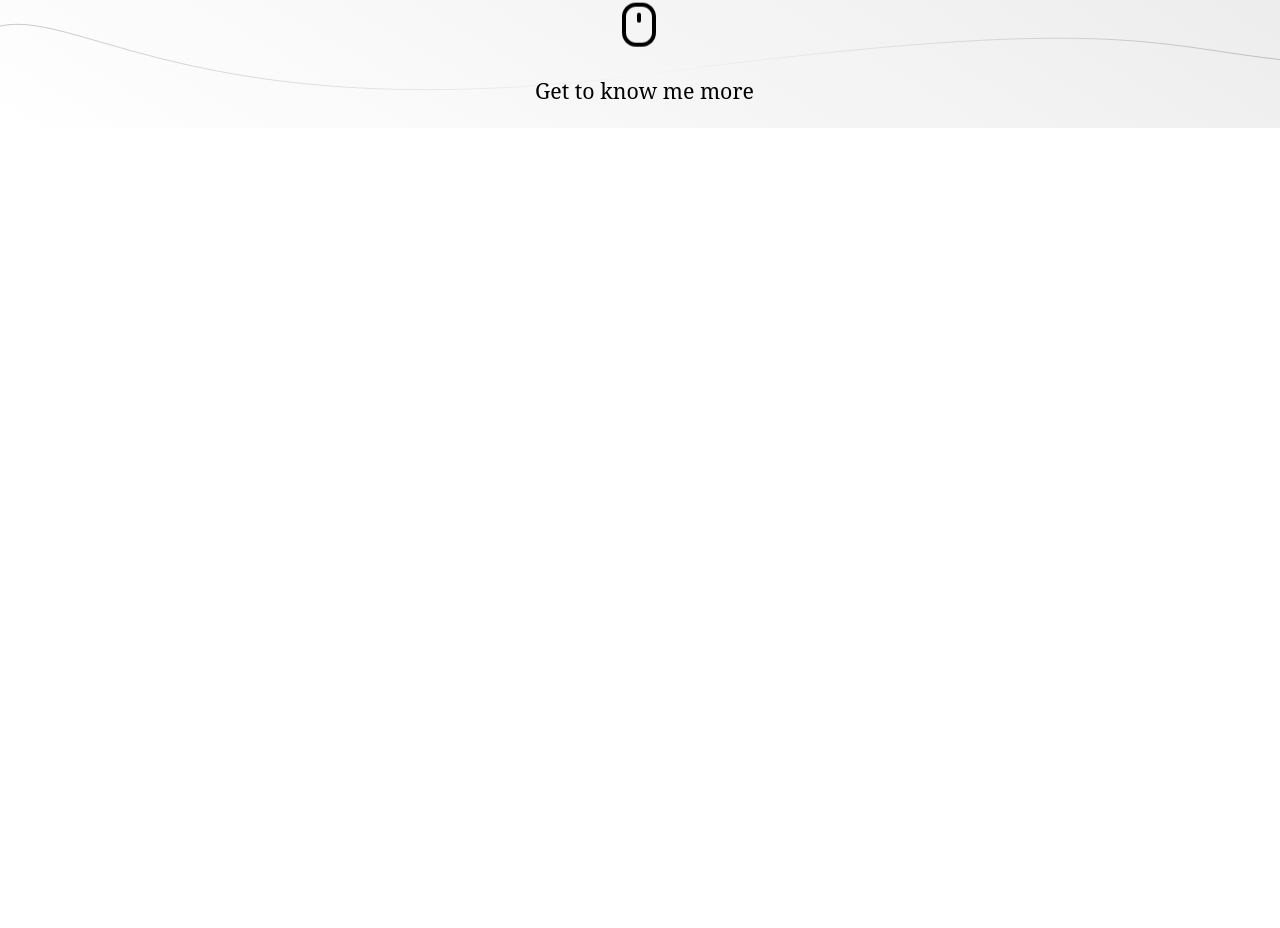
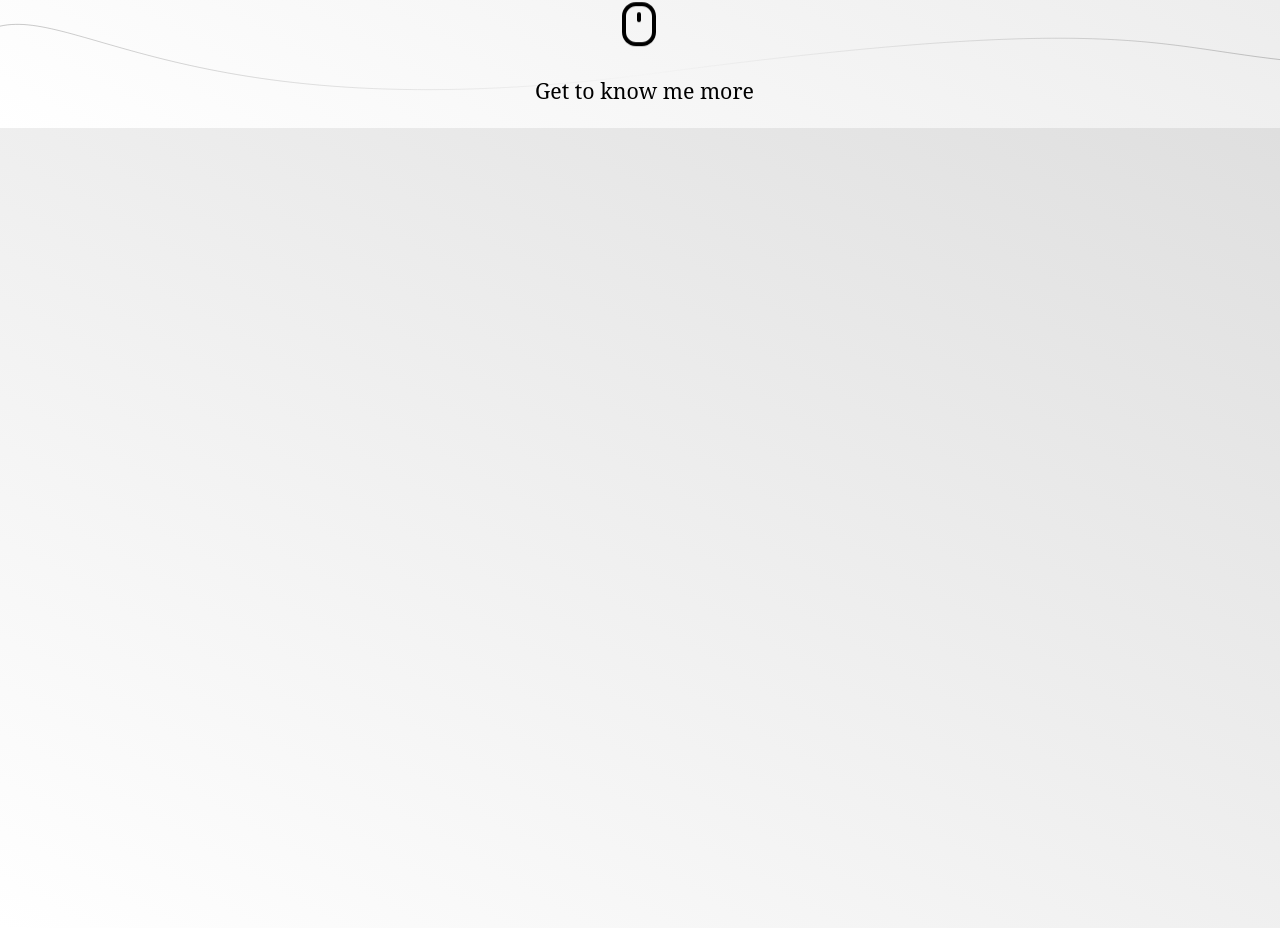
Before and after one commit to Mostafa229Gh/siuiux-portfolio, a React (Create React App) app: page / in a window 1280 px wide. Shown: the part 672-1600 px from the top of the page. Before the commit the page ends 800 px from the top, so only its background shows below. Built offline with nearby package versions, Linux system fonts and the light colour scheme.

Commit message:
pageTwo is OK

```diff
--- a/src/App.js
+++ b/src/App.js
@@ -2,6 +2,7 @@ import "./App.css";
 import React from "react";
 import logo from "./asset/siuinx.svg";
 import PageOne from "./PageOne";
+import PageTwo from "./PageTwo";
 
 function App() {
   return (
@@ -20,6 +21,7 @@ function App() {
       </header>
 
       <PageOne />
+      <PageTwo />
     </div>
   );
 }
--- a/src/PageTwo.css
+++ b/src/PageTwo.css
@@ -0,0 +1,13 @@
+.container{
+    background: rgb(223, 223, 223);
+  background: linear-gradient(
+    210deg,
+    rgba(223, 223, 223, 1) 0%,
+    rgba(255, 255, 255, 1) 100%
+  );
+  display: flex;
+  justify-content: center;
+  align-items: center;
+  flex-direction: column;
+  height: 100vh;
+}
--- a/src/PageTwo.js
+++ b/src/PageTwo.js
@@ -0,0 +1,8 @@
+import "./PageTwo.css"
+import circles from "./asset/circles.png"
+
+export default function PageTwo() {
+    return(
+        <div className="container"></div>
+    )
+}
```
